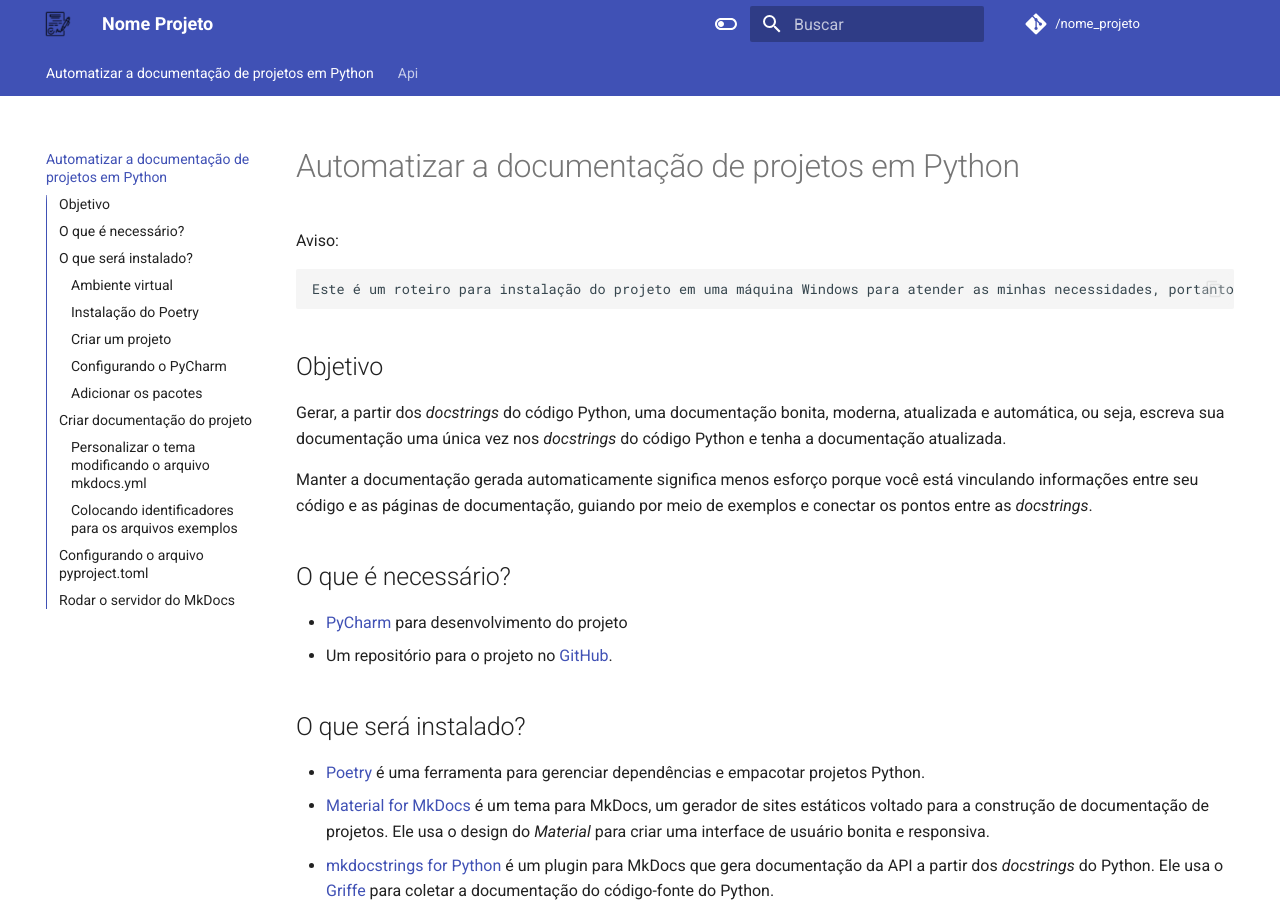
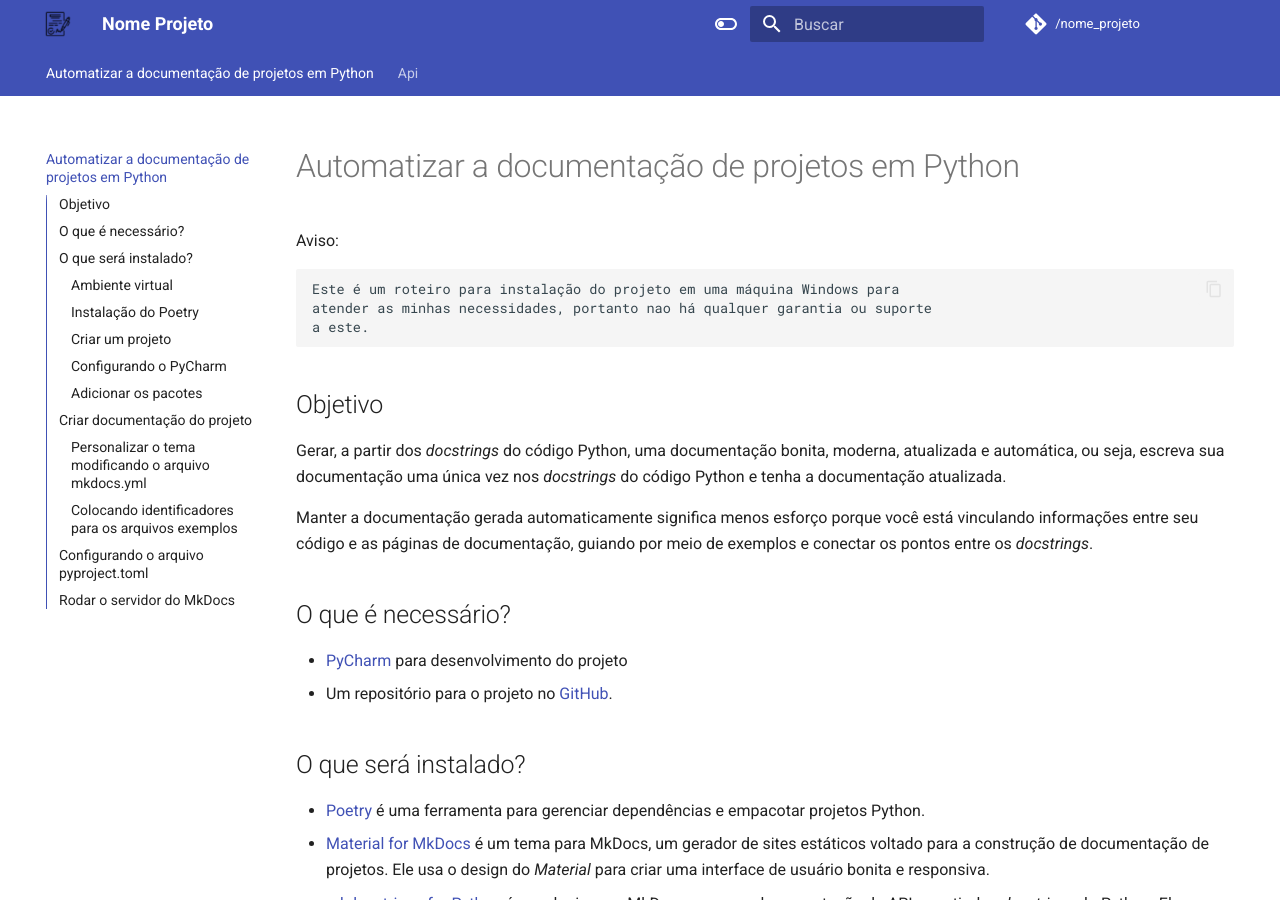
Before and after one commit to cicerohr/nome_projeto, an MkDocs documentation site: the page built from docs/README.md, in a window 1280 px wide and 900 px high. Built offline with MkDocs 1.6.1 and Material for MkDocs 9.7.7, drawn with Linux system fonts in a browser that asks for light colours; comment, search, counter and statistics services are not loaded; some of the changed text lies outside the part shown.

Commit message:
Correções no texto e ajustes.

````diff
--- a/docs/README.md
+++ b/docs/README.md
@@ -2,7 +2,11 @@
 
 Aviso:
 
-    Este é um roteiro para instalação do projeto em uma máquina Windows para atender as minhas necessidades, portanto nao há qualquer garantia ou suporte para este roteiro.
+```
+Este é um roteiro para instalação do projeto em uma máquina Windows para
+atender as minhas necessidades, portanto nao há qualquer garantia ou suporte
+a este.
+```
 
 ## Objetivo
 
@@ -12,7 +16,7 @@ vez nos _docstrings_ do código Python e tenha a documentação atualizada.
 
 Manter a documentação gerada automaticamente significa menos esforço porque
 você está vinculando informações entre seu código e as páginas de documentação,
-guiando por meio de exemplos e conectar os pontos entre as _docstrings_.
+guiando por meio de exemplos e conectar os pontos entre os _docstrings_.
 
 ## O que é necessário?
 
@@ -111,7 +116,7 @@ nome-projeto
 
 ### Adicionar os pacotes
 
-Dentro do PyCharm abra o PowerShell e execute os comandos abaixo.
+Dentro do PyCharm abra o PowerShell e execute os comandos abaixo:
 
 ```commandline
 poetry add --group docs mkdocs-material
@@ -227,7 +232,8 @@ plugins:
 
 ### Colocando identificadores para os arquivos exemplos
 
-Crie um diretório `api`, no diretório `docs`, e dentro crie um arquivo `.md` com o mesmo nome do
+Crie um diretório `api`, no diretório `docs`, e dentro crie um arquivo `.md`
+com o mesmo nome do
 arquivo a ser manipulado pelo mkdocstrings.
 
 Dentro do arquivo `.md`, no diretório api, coloque o identificador,
@@ -255,7 +261,7 @@ Exemplo:
     └── tests
         └── __init__.py
 
-Commit para personalização do Material for MkDocs
+Commit para personalização do Material for MkDocs.
 
 ## Configurando o arquivo pyproject.toml
 
@@ -303,7 +309,7 @@ post_test = "coverage html"
 
 ```
 
-Commit para configuração do Pytest, lint e taskiPy
+Commit para configuração do Pytest, lint e taskiPy.
 
 ## Rodar o servidor do MkDocs
 
````
Also changed, not shown: other parts of docs/README.md (+7 -6 lines), README.md (+18 -13 lines).
